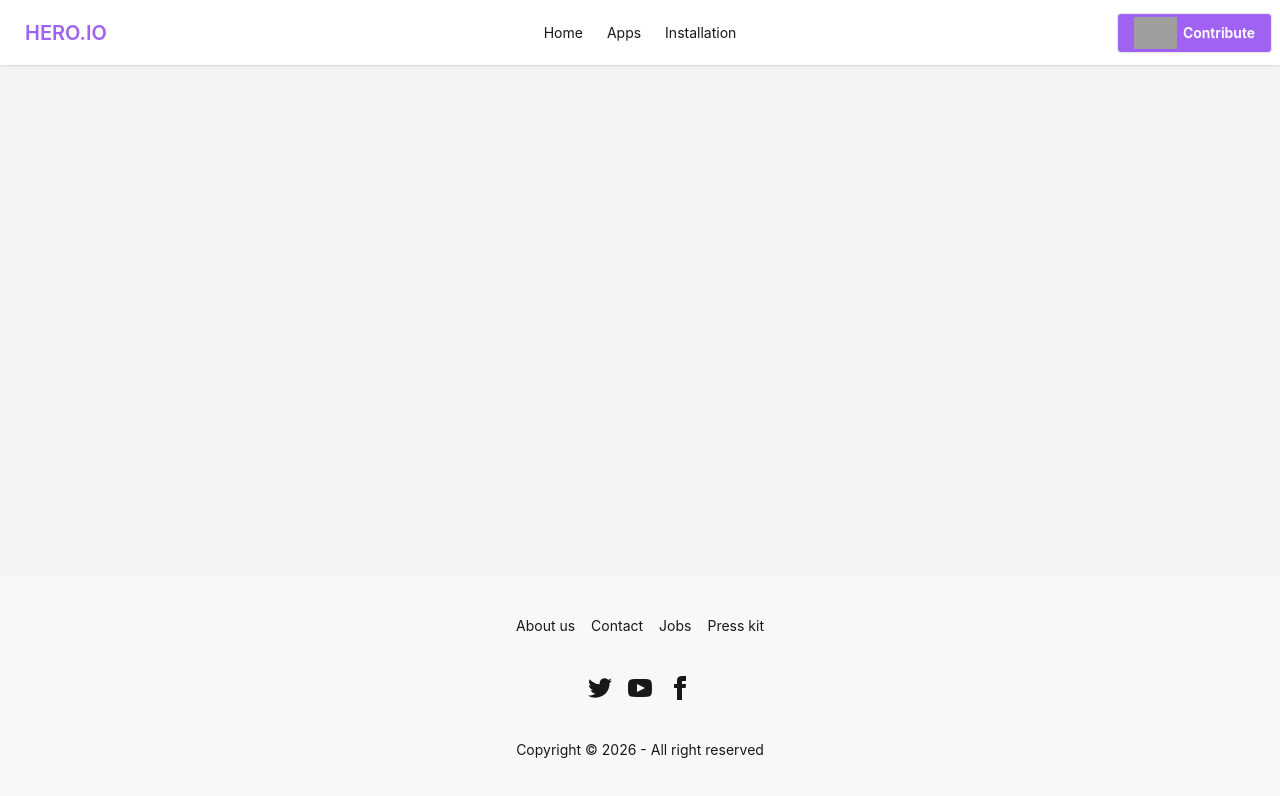
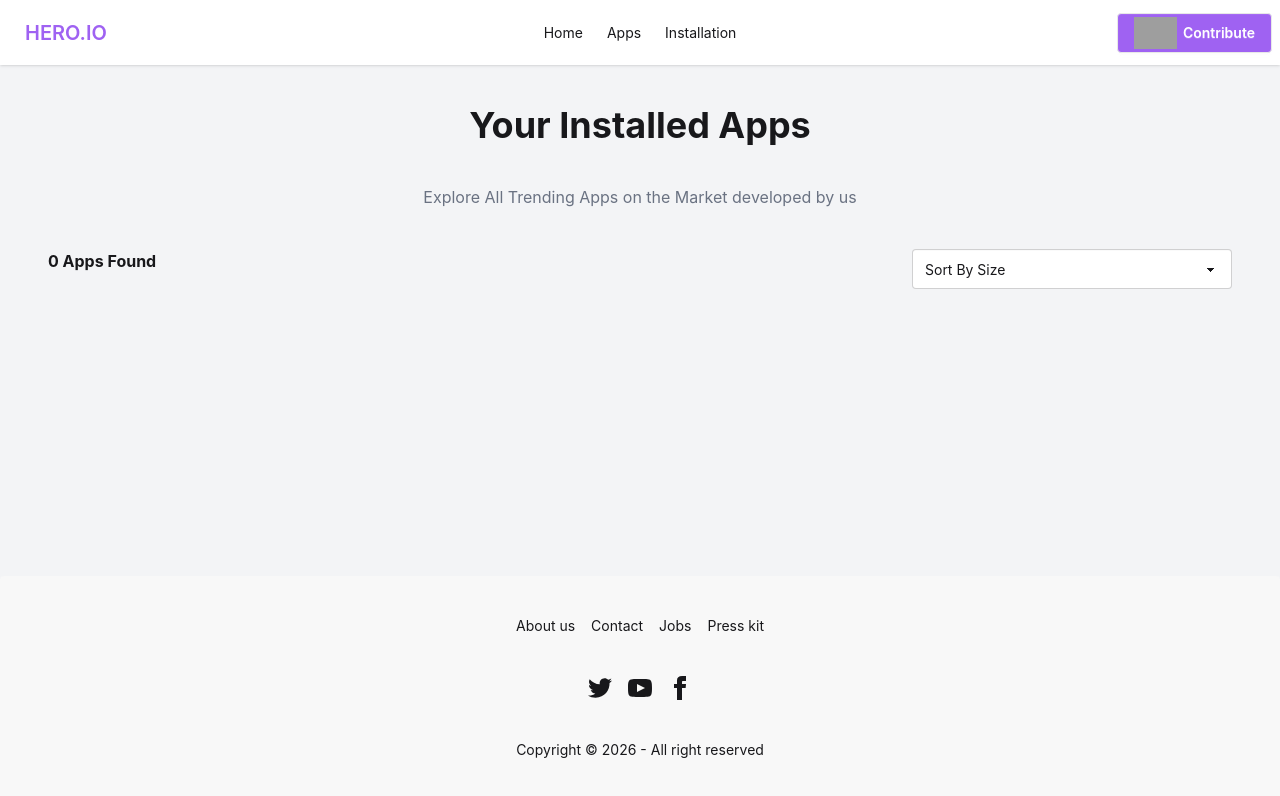
Before and after one commit to mahmudulhaque13/hero.io, a React (Vite) app: page /installation in a window 1280 px wide. Shown: the top 796 px of the page. Built offline with nearby package versions, Linux system fonts and the light colour scheme; grey boxes are pictures that could not be loaded.

Commit message:
added installation page

```diff
--- a/src/Pages/Installation.jsx
+++ b/src/Pages/Installation.jsx
@@ -1,7 +1,100 @@
-import React from "react";
+import React, { useEffect, useState } from "react";
+import { IoIosStar } from "react-icons/io";
+import { FiDownload } from "react-icons/fi";
+import Swal from "sweetalert2";
+import withReactContent from "sweetalert2-react-content";
+
+const MySwal = withReactContent(Swal);
 
 const Installation = () => {
-  return <div></div>;
+  const [installed, setInstalled] = useState([]);
+  const [sortOrder, setSortOrder] = useState("none");
+  useEffect(() => {
+    const saveList = JSON.parse(localStorage.getItem("install"));
+    if (saveList) setInstalled(saveList);
+  }, []);
+
+  const sortedItem = (() => {
+    if (sortOrder === "size-asc") {
+      return [...installed].sort((a, b) => a.downloads - b.downloads);
+    } else if (sortOrder === "size-dsc") {
+      return [...installed].sort((a, b) => b.downloads - a.downloads);
+    } else {
+      return installed;
+    }
+  })();
+
+  const handleUnInstall = (id) => {
+    Swal.fire({
+      position: "top-end",
+      icon: "success",
+      title: "Uninstall Successful",
+      showConfirmButton: false,
+      timer: 1500,
+    });
+
+    const existingList = JSON.parse(localStorage.getItem("install"));
+    let updatedList = existingList.filter((app) => app.id !== id);
+    setInstalled(updatedList);
+    localStorage.setItem("install", JSON.stringify(updatedList));
+  };
+
+  return (
+    <div>
+      <h1 className="text-center font-bold text-4xl m-10">
+        Your Installed Apps
+      </h1>
+      <p className="text-center text-gray-500">
+        Explore All Trending Apps on the Market developed by us
+      </p>
+      <div className="flex justify-between my-10">
+        <p className="font-bold">{sortedItem.length} Apps Found</p>
+        <label className="form-control w-full max-w-xs">
+          <select
+            className="select select-bordered"
+            value={sortOrder}
+            onChange={(e) => setSortOrder(e.target.value)}
+          >
+            <option value="none">Sort By Size</option>
+            <option value="size-asc">Low-High</option>
+            <option value="size-dsc">High-Low</option>
+          </select>
+        </label>
+      </div>
+      <div className="space-y-2">
+        {sortedItem.map((app) => (
+          <div className="card h-24 card-side bg-base-100 shadow-sm">
+            <figure>
+              <img className="h-24 w-24" src={app.image} alt="" />
+            </figure>
+            <div className="card-body justify-between">
+              <h2 className="card-title">{app.title}</h2>
+              <div className="flex space-x-3">
+                <span className="flex  justify-center items-center text-green-500">
+                  <FiDownload />
+                  {app.downloads}M
+                </span>
+                <span className="flex  justify-center items-center text-orange-500">
+                  <IoIosStar />
+                  {app.ratingAvg}
+                </span>
+                <span>{app.size}mb</span>
+              </div>
+
+              <div className="card-actions justify-end mb-5">
+                <button
+                  onClick={() => handleUnInstall(app.id)}
+                  className="btn -mt-14 bg-green-500"
+                >
+                  Uninstall
+                </button>
+              </div>
+            </div>
+          </div>
+        ))}
+      </div>
+    </div>
+  );
 };
 
 export default Installation;
```
